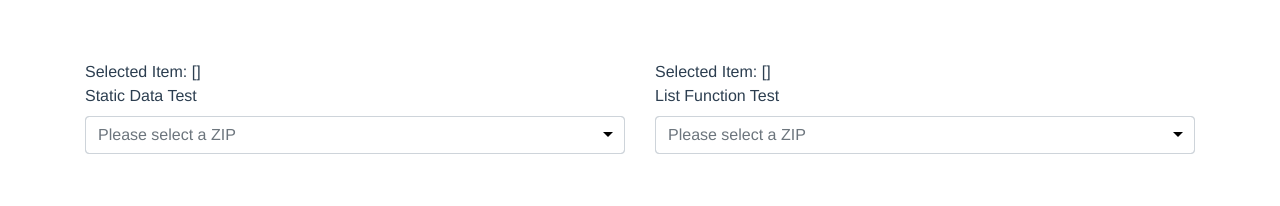
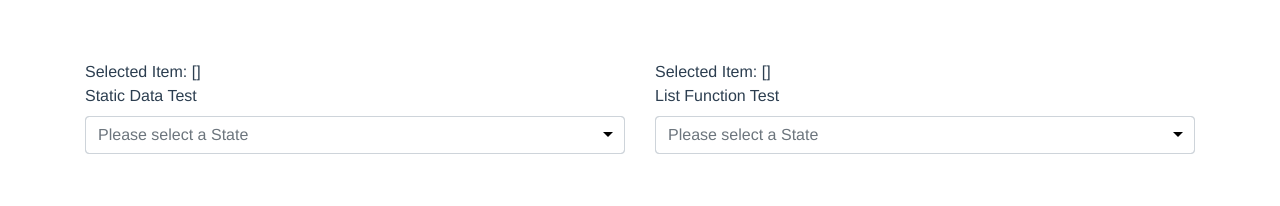
Before and after one commit to mattdiez/filtering-select, a Vue app: page / in a window 1280 px wide. Shown: the top 206 px of the page. Built offline with nearby package versions, Linux system fonts and the light colour scheme.

Commit message:
Fixing placeholder

```diff
--- a/src/App.vue
+++ b/src/App.vue
@@ -20,7 +20,7 @@
             <label class="form-label">Static Data Test</label>
             <FilteringSelect
                 name="zip"
-                placeHolder="Please select a ZIP"
+                placeHolder="Please select a State"
                 :list="myList"
                 :autoselect-single="true"
                 :min-length="1"
@@ -37,7 +37,7 @@
             <label class="form-label">List Function Test</label>
             <FilteringSelect
                 name="zip"
-                placeHolder="Please select a ZIP"
+                placeHolder="Please select a State"
                 :list="getListFunction"
                 :autoselect-single="true"
                 :min-length="2"
```
